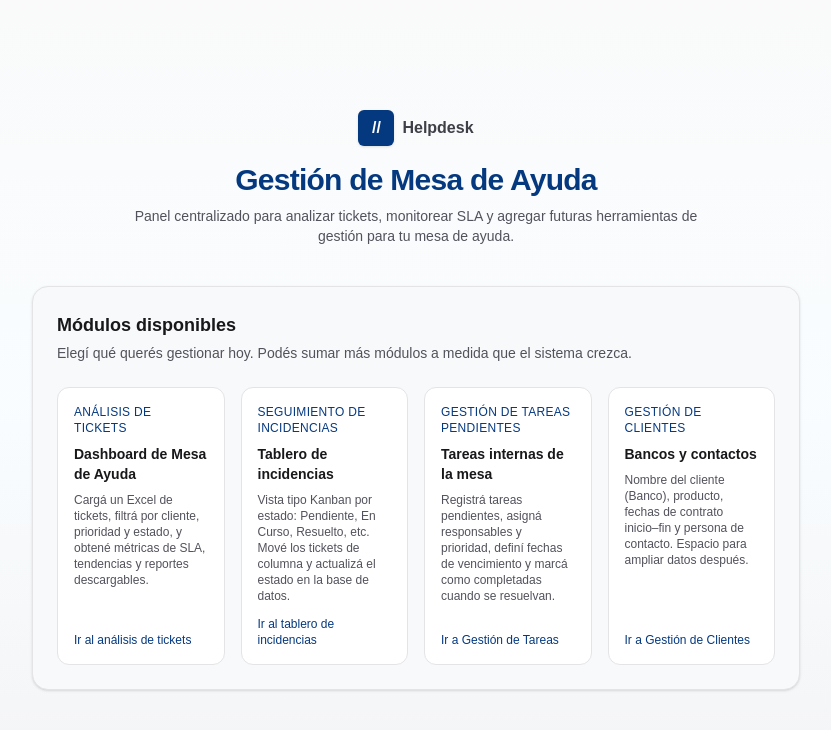
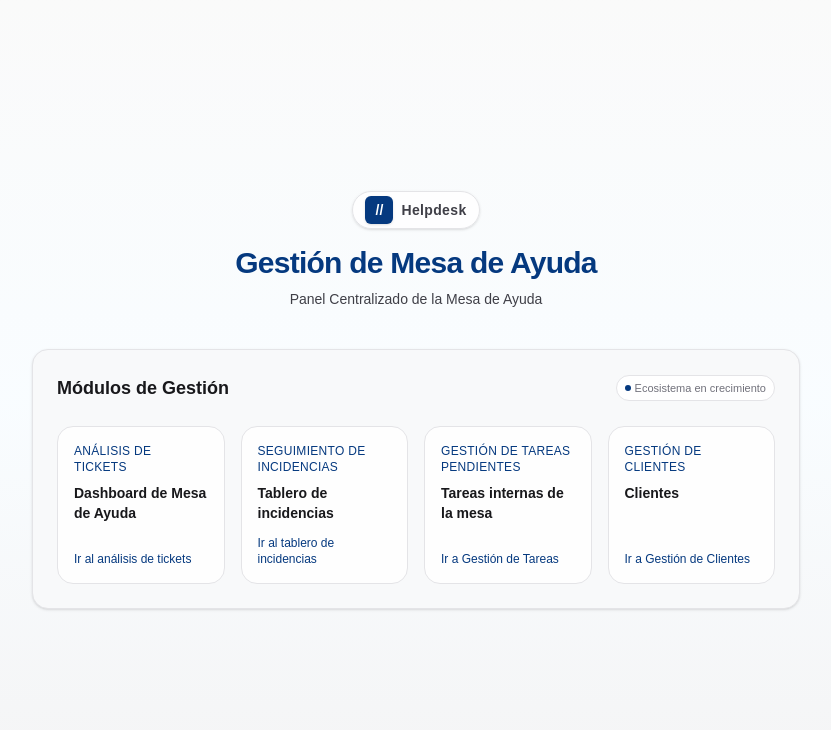
Before and after one commit to manzanaportal-33/helpdesk, a Next.js app: page / in a window 1280 px wide. Shown: the top 730 px of the page, without its empty margins (224-1055 px from the left). Built offline with nearby package versions, Linux system fonts and the light colour scheme.

Commit message:
Agregado nuevo modulos 2

```diff
--- a/app/page.tsx
+++ b/app/page.tsx
@@ -3,14 +3,14 @@ export default function Home() {
     <main className="min-h-screen bg-gradient-to-b from-zinc-50 via-sky-50/40 to-zinc-100 dark:from-zinc-950 dark:via-sky-950/20 dark:to-zinc-950 text-zinc-900 dark:text-zinc-100 flex items-center justify-center p-6">
       <div className="max-w-3xl w-full mx-auto space-y-10">
         <header className="text-center space-y-4">
-          <div className="inline-flex items-center justify-center gap-2">
+          <div className="inline-flex items-center justify-center gap-2 rounded-full bg-white/80 dark:bg-zinc-900/80 px-3 py-1 border border-zinc-200 dark:border-zinc-700 shadow-sm">
             <div
-              className="flex h-9 w-9 items-center justify-center rounded-md shadow-sm"
+              className="flex h-7 w-7 items-center justify-center rounded-md shadow-sm"
               style={{ backgroundColor: "#05397f" }}
             >
-              <span className="text-white text-base font-semibold leading-none">//</span>
+              <span className="text-white text-sm font-semibold leading-none">//</span>
             </div>
-            <span className="text-base font-semibold text-zinc-700 dark:text-zinc-200">
+            <span className="text-sm font-semibold text-zinc-700 dark:text-zinc-200 tracking-wide">
               Helpdesk
             </span>
           </div>
@@ -18,27 +18,27 @@ export default function Home() {
             <h1 className="text-3xl font-bold tracking-tight" style={{ color: "#05397f" }}>
               Gestión de Mesa de Ayuda
             </h1>
-            <p className="text-sm text-zinc-600 dark:text-zinc-400 max-w-xl mx-auto">
-              Panel centralizado para analizar tickets, monitorear SLA y agregar futuras herramientas de
-              gestión para tu mesa de ayuda.
+            <p className="text-sm font-medium text-zinc-700 dark:text-zinc-300 max-w-xl mx-auto">
+              Panel Centralizado de la Mesa de Ayuda
             </p>
           </div>
         </header>
 
         <section className="bg-[#f8f9fa] dark:bg-zinc-900 rounded-2xl border border-zinc-200 dark:border-zinc-700 shadow-sm p-6 space-y-6">
-          <div className="space-y-1">
+          <div className="flex items-center justify-between gap-2 flex-wrap">
             <h2 className="text-lg font-semibold text-zinc-900 dark:text-zinc-100">
-              Módulos disponibles
+              Módulos de Gestión
             </h2>
-            <p className="text-sm text-zinc-600 dark:text-zinc-400">
-              Elegí qué querés gestionar hoy. Podés sumar más módulos a medida que el sistema crezca.
-            </p>
+            <span className="inline-flex items-center gap-1 rounded-full bg-white dark:bg-zinc-800 border border-zinc-200 dark:border-zinc-700 px-2 py-1 text-[11px] text-zinc-500 dark:text-zinc-400">
+              <span className="h-1.5 w-1.5 rounded-full" style={{ backgroundColor: "#05397f" }} />
+              Ecosistema en crecimiento
+            </span>
           </div>
 
           <div className="grid sm:grid-cols-2 lg:grid-cols-4 gap-4">
             <a
               href="/analisis"
-              className="group flex flex-col justify-between rounded-xl border border-zinc-200 dark:border-zinc-700 bg-white dark:bg-zinc-950/60 p-4 hover:border-[#05397f] hover:shadow-md transition-colors"
+              className="group flex flex-col justify-between rounded-2xl border border-zinc-200 dark:border-zinc-700 bg-white/90 dark:bg-zinc-950/60 p-4 hover:border-[#05397f] hover:shadow-lg hover:-translate-y-0.5 transition-all"
             >
               <div className="space-y-2">
                 <p className="text-xs font-medium uppercase tracking-wide text-[#05397f]">
@@ -46,10 +46,6 @@ export default function Home() {
                 </p>
                 <p className="text-sm font-semibold text-zinc-900 dark:text-zinc-100">
                   Dashboard de Mesa de Ayuda
-                </p>
-                <p className="text-xs text-zinc-600 dark:text-zinc-400">
-                  Cargá un Excel de tickets, filtrá por cliente, prioridad y estado, y obtené métricas de SLA,
-                  tendencias y reportes descargables.
                 </p>
               </div>
               <span className="mt-3 inline-flex items-center text-xs font-medium text-[#05397f] group-hover:underline">
@@ -59,7 +55,7 @@ export default function Home() {
 
             <a
               href="/tablero"
-              className="group flex flex-col justify-between rounded-xl border border-zinc-200 dark:border-zinc-700 bg-white dark:bg-zinc-950/60 p-4 hover:border-[#05397f] hover:shadow-md transition-colors"
+              className="group flex flex-col justify-between rounded-2xl border border-zinc-200 dark:border-zinc-700 bg-white/90 dark:bg-zinc-950/60 p-4 hover:border-[#05397f] hover:shadow-lg hover:-translate-y-0.5 transition-all"
             >
               <div className="space-y-2">
                 <p className="text-xs font-medium uppercase tracking-wide text-[#05397f]">
@@ -67,10 +63,6 @@ export default function Home() {
                 </p>
                 <p className="text-sm font-semibold text-zinc-900 dark:text-zinc-100">
                   Tablero de incidencias
-                </p>
-                <p className="text-xs text-zinc-600 dark:text-zinc-400">
-                  Vista tipo Kanban por estado: Pendiente, En Curso, Resuelto, etc. Mové los tickets
-                  de columna y actualizá el estado en la base de datos.
                 </p>
               </div>
               <span className="mt-3 inline-flex items-center text-xs font-medium text-[#05397f] group-hover:underline">
@@ -80,7 +72,7 @@ export default function Home() {
 
             <a
               href="/tareas"
-              className="group flex flex-col justify-between rounded-xl border border-zinc-200 dark:border-zinc-700 bg-white dark:bg-zinc-950/60 p-4 hover:border-[#05397f] hover:shadow-md transition-colors"
+              className="group flex flex-col justify-between rounded-2xl border border-zinc-200 dark:border-zinc-700 bg-white/90 dark:bg-zinc-950/60 p-4 hover:border-[#05397f] hover:shadow-lg hover:-translate-y-0.5 transition-all"
             >
               <div className="space-y-2">
                 <p className="text-xs font-medium uppercase tracking-wide text-[#05397f]">
@@ -88,10 +80,6 @@ export default function Home() {
                 </p>
                 <p className="text-sm font-semibold text-zinc-900 dark:text-zinc-100">
                   Tareas internas de la mesa
-                </p>
-                <p className="text-xs text-zinc-600 dark:text-zinc-400">
-                  Registrá tareas pendientes, asigná responsables y prioridad, definí fechas de vencimiento
-                  y marcá como completadas cuando se resuelvan.
                 </p>
               </div>
               <span className="mt-3 inline-flex items-center text-xs font-medium text-[#05397f] group-hover:underline">
@@ -101,18 +89,14 @@ export default function Home() {
 
             <a
               href="/clientes"
-              className="group flex flex-col justify-between rounded-xl border border-zinc-200 dark:border-zinc-700 bg-white dark:bg-zinc-950/60 p-4 hover:border-[#05397f] hover:shadow-md transition-colors"
+              className="group flex flex-col justify-between rounded-2xl border border-zinc-200 dark:border-zinc-700 bg-white/90 dark:bg-zinc-950/60 p-4 hover:border-[#05397f] hover:shadow-lg hover:-translate-y-0.5 transition-all"
             >
               <div className="space-y-2">
                 <p className="text-xs font-medium uppercase tracking-wide text-[#05397f]">
                   Gestión de Clientes
                 </p>
                 <p className="text-sm font-semibold text-zinc-900 dark:text-zinc-100">
-                  Bancos y contactos
-                </p>
-                <p className="text-xs text-zinc-600 dark:text-zinc-400">
-                  Nombre del cliente (Banco), producto, fechas de contrato inicio–fin y persona de contacto.
-                  Espacio para ampliar datos después.
+                  Clientes
                 </p>
               </div>
               <span className="mt-3 inline-flex items-center text-xs font-medium text-[#05397f] group-hover:underline">
```
